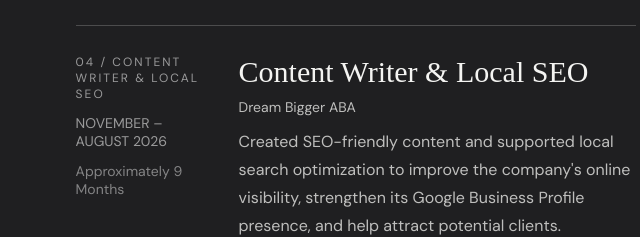
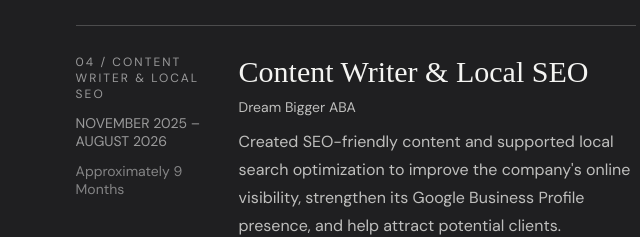
Before and after one commit to ursabia2121/Portfolio, a website: page index.html in a window 1280 px wide. Shown: the part 4394-4631 px from the top of the page, 70-710 px from the left. Drawn offline with Linux system fonts and the light colour scheme; a web font is replaced by a local one.

Commit message:
Update index.html

```diff
--- a/index.html
+++ b/index.html
@@ -142,7 +142,7 @@
               </article>
               <article class="experience-entry">
                 <div class="experience-meta">
-                  <p>04 / Content Writer &amp; Local SEO</p><p>NOVEMBER – AUGUST 2026</p> <p class="duration">Approximately 9 Months</p>
+                  <p>04 / Content Writer &amp; Local SEO</p><p>NOVEMBER 2025 – AUGUST 2026</p> <p class="duration">Approximately 9 Months</p>
                 </div>
                 <div>
                   <h3>Content Writer &amp; Local SEO</h3>
```
